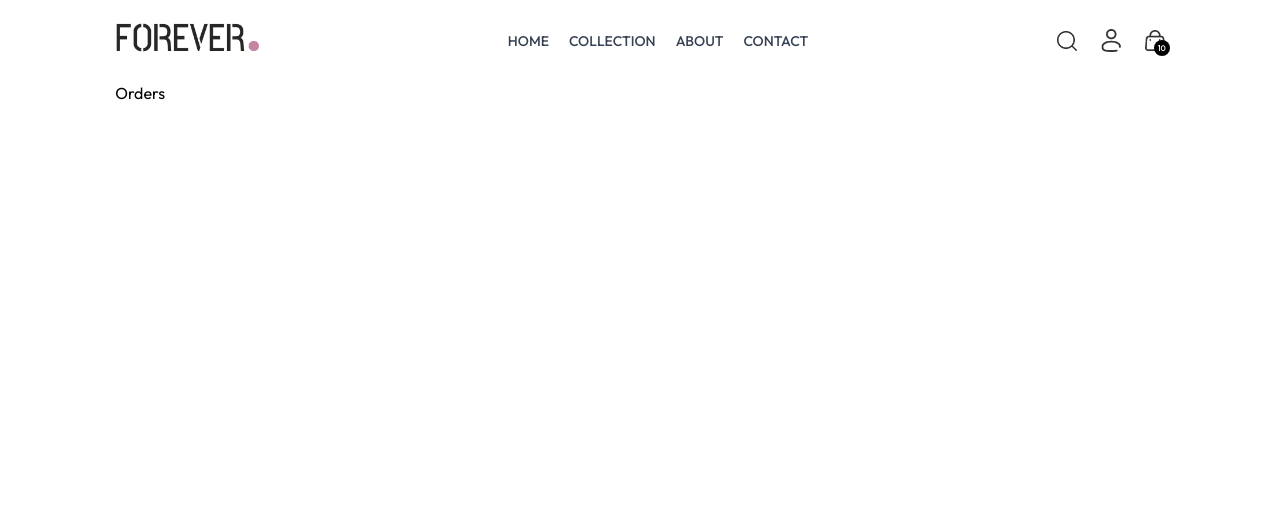
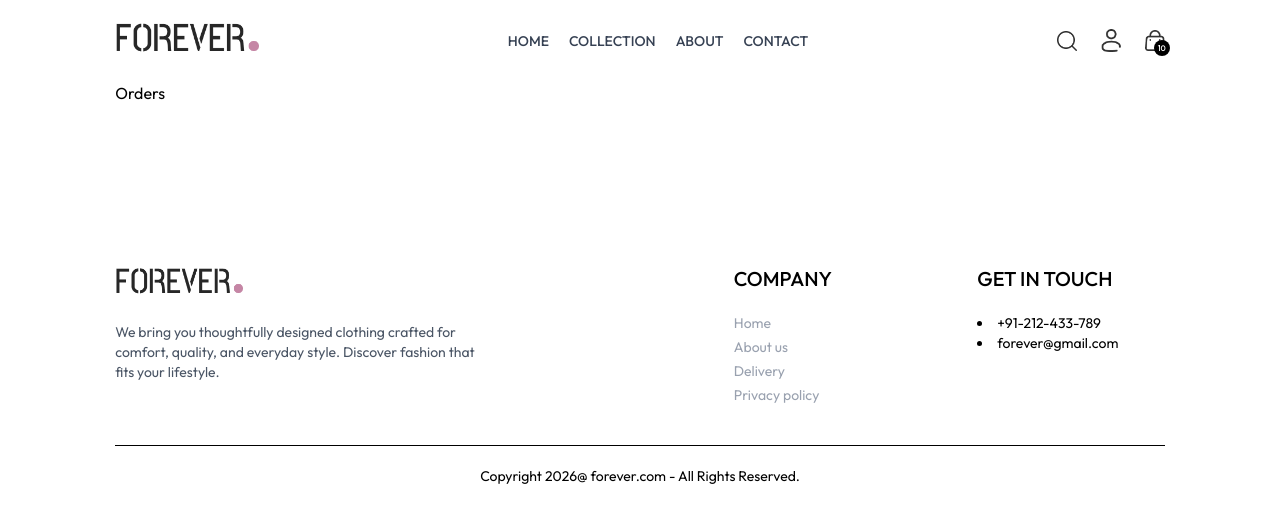
Before and after one commit to MdLaraib25/E-Commerce, a React (Vite) app in the folder frontend/: page /orders in a window 1280 px wide. Shown: the top 522 px of the page. Built offline with nearby package versions, Linux system fonts and the light colour scheme.

Commit message:
Home page is completed

```diff
--- a/frontend/src/App.jsx
+++ b/frontend/src/App.jsx
@@ -10,6 +10,7 @@ import PlaceOrder from './pages/PlaceOrder'
 import Orders from './pages/Orders'
 import Navbar from './components/Navbar'
 import Cart from './pages/Cart'
+import Footer from './components/Footer'
 
 const App = () => {
   return (
@@ -26,6 +27,7 @@ const App = () => {
         <Route path='/place-order' element = {<PlaceOrder />} />
         <Route path='/orders' element = {<Orders />} />
       </Routes>
+      <Footer />
     </div>
 
 
--- a/frontend/src/components/Footer.jsx
+++ b/frontend/src/components/Footer.jsx
@@ -1,9 +1,42 @@
 import React from 'react'
+import { assets } from '../assets/assets';
 
 const Footer = () => {
   return (
-    <div>Footer</div>
+    <div>
+        <div className='flex flex-col sm:grid grid-cols-[3fr_1fr_1fr] gap-14 my-10 mt-40 text-sm  ' >
+            <div>
+                <img className='mb-5 w-32' src= {assets.logo} alt="" />
+                <p className='w-full md:w-2/3 text-gray-600'>
+                    We bring you thoughtfully designed clothing crafted for comfort, quality, and everyday style. Discover fashion that fits your lifestyle.
+                </p>
+            </div>
+
+            <div>
+                <p className='text-xl font-medium mb-5' >COMPANY</p>
+                <ul className='flex flex-col gap-1 text-gray-400 ' >
+                    <li>Home</li>
+                    <li>About us</li>
+                    <li>Delivery</li>
+                    <li>Privacy policy</li>
+                </ul>
+            </div>
+
+            <div>
+                <p className='text-xl font-medium mb-5' >GET IN TOUCH</p>
+                 <ul className='flex flex-col gap-1 text-gray-400 ' ></ul>
+                 <li>+91-212-433-789</li>
+                 <li>forever@gmail.com</li>
+            </div>
+
+        </div>
+
+        <div>
+            <hr />
+            <p className=' py-5 text-sm text-center '>Copyright 2026@ forever.com - All Rights Reserved.</p>
+        </div>
+    </div>
   )
 }
 
-export default Footer
+export default Footer;
```
